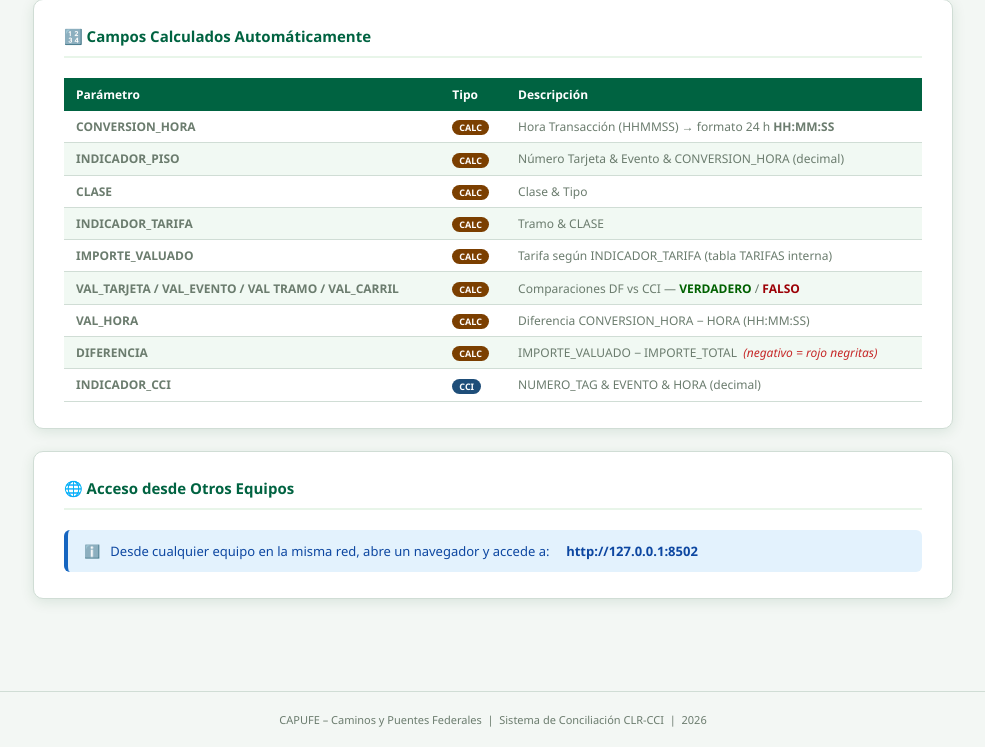
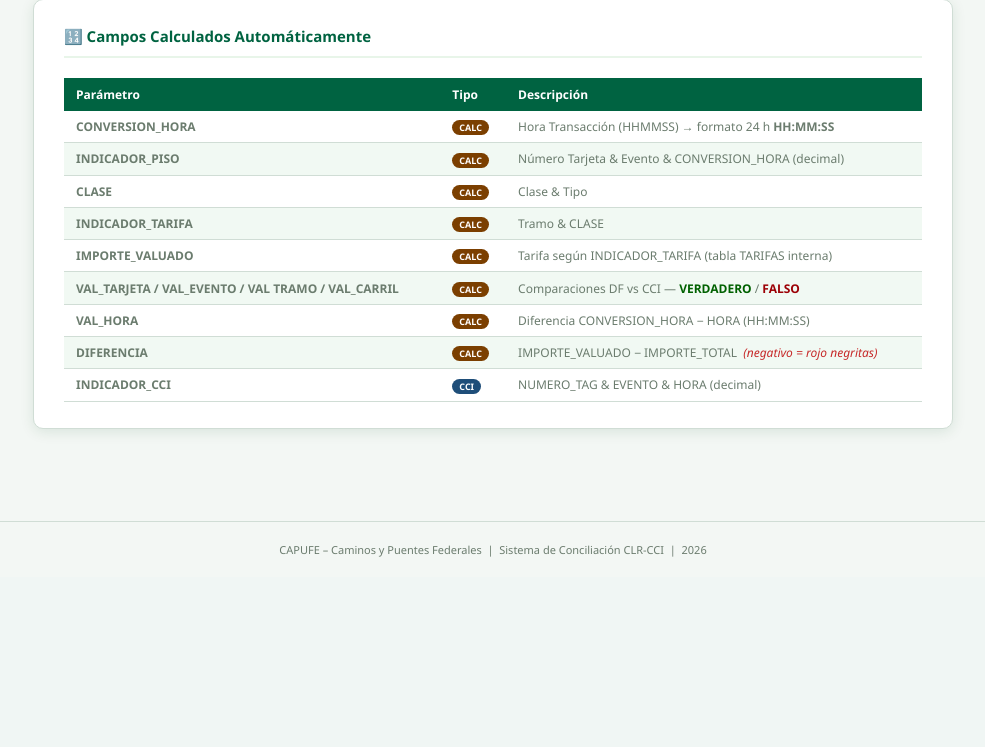
Before and after one commit to AKuiken/CAPUFE_VALLES, a Flask app: page / in a window 1280 px wide. Shown: the part 1041-1788 px from the top of the page, without its empty margins (147-1132 px from the left). After the commit the page ends 1598 px from the top, so only its background shows below. Run offline with Flask 3, Linux system fonts and the light colour scheme.

Commit message:
Ajuste Red

```diff
--- a/templates/index.html
+++ b/templates/index.html
@@ -279,16 +279,6 @@ footer{text-align:center;color:var(--muted);font-size:11px;padding:20px;border-t
     </table>
   </div>
 
-  <!-- Red -->
-  <div class="card">
-    <div class="card-title">🌐 Acceso desde Otros Equipos</div>
-    <div class="net-box">
-      ℹ️ &nbsp;
-      Desde cualquier equipo en la misma red, abre un navegador y accede a:
-      &nbsp;<strong>http://{{ ip }}:8502</strong>
-    </div>
-  </div>
-
 </main>
 
 <footer>
```
